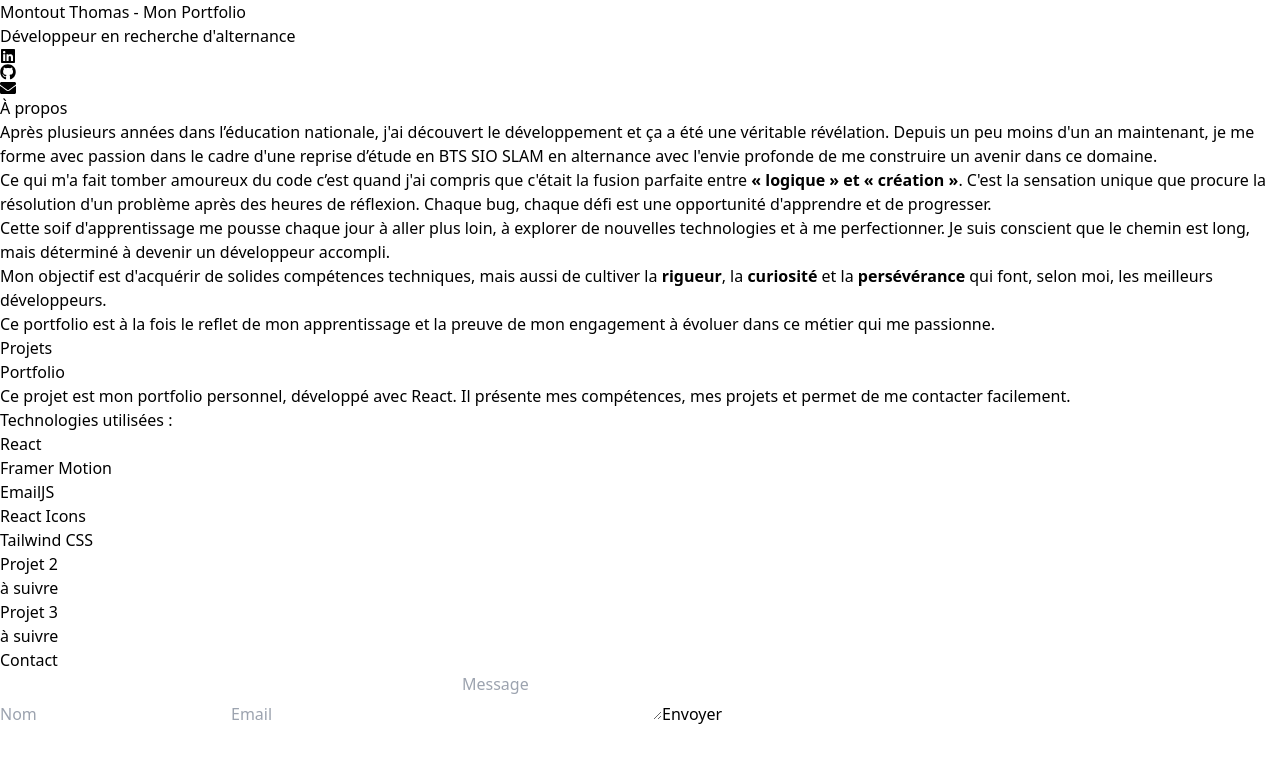
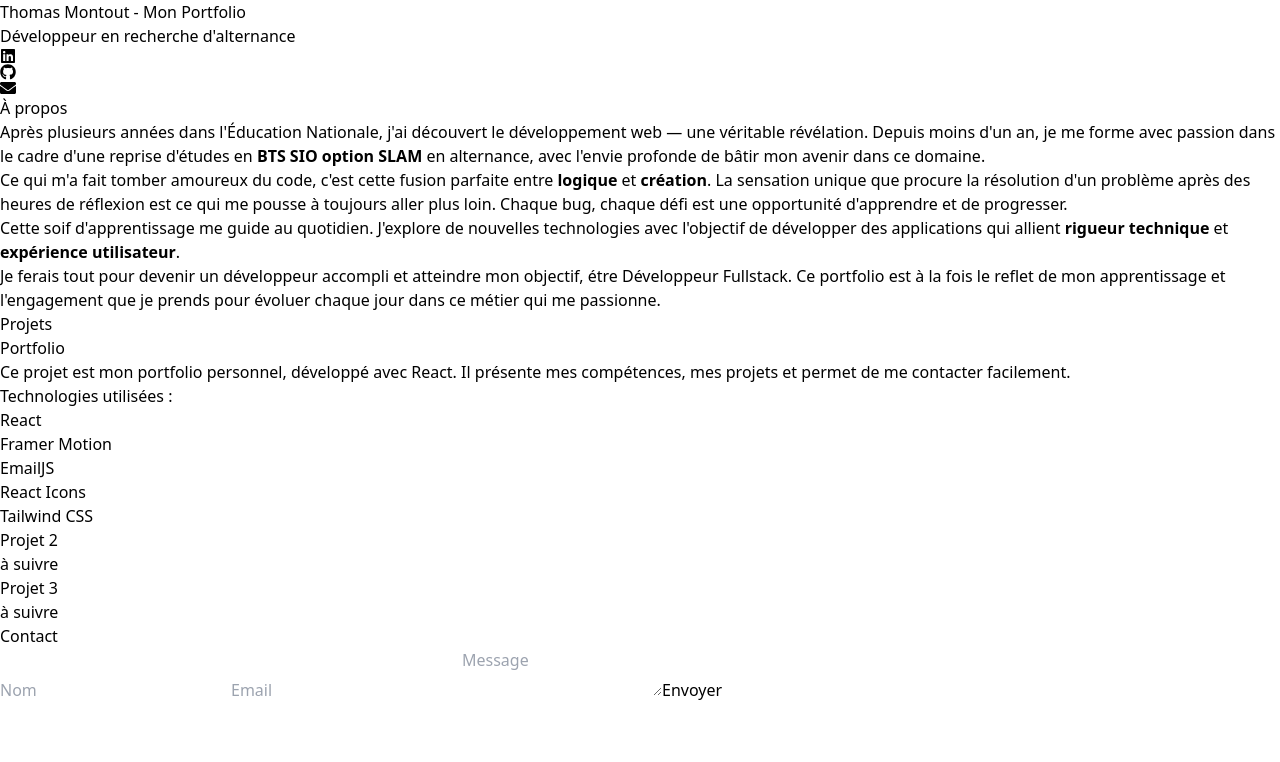
Before and after one commit to TaeVieDev/Portfolio_Dev, a React (Vite) app: page / in a window 1280 px wide. Shown: the top 762 px of the page. Built offline with nearby package versions, Linux system fonts and the light colour scheme.

Commit message:
about changest

```diff
--- a/src/App.jsx
+++ b/src/App.jsx
@@ -43,7 +43,7 @@ export default function Portfolio() {
         animate={{ y: 0, opacity: 1 }}
         transition={{ duration: 0.5 }}
       >
-        <h1 className="text-4xl font-bold text-white sm:text-3xl">Montout Thomas - Mon Portfolio</h1>
+        <h1 className="text-4xl font-bold text-white sm:text-3xl">Thomas Montout - Mon Portfolio</h1>
         <p className="text-2xl mt-2 text-gray-300 sm:text-xl">Développeur en recherche d'alternance</p>
         <div className="flex justify-center space-x-4 mt-4">
           <motion.a
@@ -82,20 +82,18 @@ export default function Portfolio() {
       >
         <h2 className="text-2xl font-semibold text-white sm:text-xl">À propos</h2>
         <p className="mt-2 text-gray-300 sm:text-base">
-          Après plusieurs années dans l’éducation nationale, j'ai découvert le développement et ça a été une véritable révélation. Depuis un peu moins d'un an maintenant, je me forme avec passion dans le cadre d'une reprise d’étude en BTS SIO SLAM en alternance avec l'envie profonde de me construire un avenir dans ce domaine.
+        Après plusieurs années dans l'Éducation Nationale, j'ai découvert le développement web — une véritable révélation. Depuis moins d'un an, je me forme avec passion dans le cadre d'une reprise d'études en <strong>BTS SIO option SLAM</strong> en alternance, avec l'envie profonde de bâtir mon avenir dans ce domaine.
         </p>
         <p className="mt-2 text-gray-300 sm:text-base">
-          Ce qui m'a fait tomber amoureux du code c’est quand j'ai compris que c'était la fusion parfaite entre <strong>« logique » et « création »</strong>. C'est la sensation unique que procure la résolution d'un problème après des heures de réflexion. Chaque bug, chaque défi est une opportunité d'apprendre et de progresser.
+        Ce qui m'a fait tomber amoureux du code, c'est cette fusion parfaite entre <strong>logique</strong> et <strong>création</strong>. La sensation unique que procure la résolution d'un problème après des heures de réflexion est ce qui me pousse à toujours aller plus loin. Chaque bug, chaque défi est une opportunité d'apprendre et de progresser.
         </p>
         <p className="mt-2 text-gray-300 sm:text-base">
-          Cette soif d'apprentissage me pousse chaque jour à aller plus loin, à explorer de nouvelles technologies et à me perfectionner. Je suis conscient que le chemin est long, mais déterminé à devenir un développeur accompli.
+        Cette soif d'apprentissage me guide au quotidien. J'explore de nouvelles technologies avec l'objectif de développer des applications qui allient <strong>rigueur technique</strong> et <strong>expérience utilisateur</strong>.
         </p>
         <p className="mt-2 text-gray-300 sm:text-base">
-          Mon objectif est d'acquérir de solides compétences techniques, mais aussi de cultiver la <strong>rigueur</strong>, la <strong>curiosité</strong> et la <strong>persévérance</strong> qui font, selon moi, les meilleurs développeurs.
+        Je ferais tout pour devenir un développeur accompli et atteindre mon objectif, étre Développeur Fullstack. Ce portfolio est à la fois le reflet de mon apprentissage et l'engagement que je prends pour évoluer chaque jour dans ce métier qui me passionne.
         </p>
-        <p className="mt-2 text-gray-300 sm:text-base">
-          Ce portfolio est à la fois le reflet de mon apprentissage et la preuve de mon engagement à évoluer dans ce métier qui me passionne.
-        </p>
+
       </motion.section>
 
       <motion.section
```
